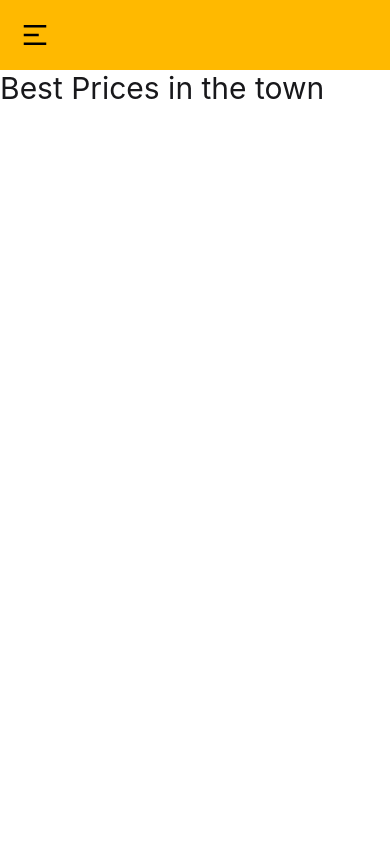
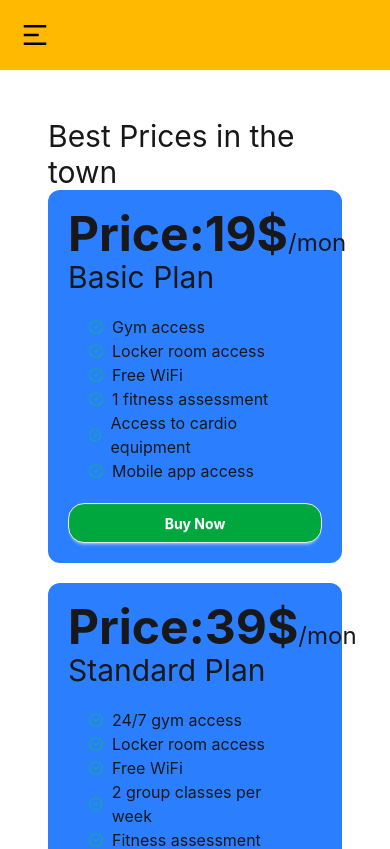
Before and after one commit to webdiv-rakib/Price-Options, a React (Vite) app: page / in a window 390 px wide. Shown: the top 849 px of the page. Built offline with nearby package versions, Linux system fonts and the light colour scheme.

Commit message:
Responsive pricing card with Tailwind and react icons

```diff
--- /dev/null
+++ b/src/components/Feature/Feature.jsx
@@ -0,0 +1,10 @@
+import { CiCircleCheck } from "react-icons/ci";
+const Feature = ({ feature }) => {
+    return (
+        <div>
+            <p className="flex items-center gap-2"><CiCircleCheck className="text-green-500"></CiCircleCheck>{feature}</p>
+        </div>
+    );
+};
+
+export default Feature;
--- a/src/components/PriceOption/PriceOption.jsx
+++ b/src/components/PriceOption/PriceOption.jsx
@@ -1,7 +1,21 @@
-const PriceOption = ({option}) => {
+import Feature from "../Feature/Feature";
+
+const PriceOption = ({ option }) => {
+    const { name, price, features } = option;
     return (
-        <div>
-
+        <div className="bg-blue-500 p-5 rounded-xl flex flex-col">
+            <h2>
+                <span className="text-5xl font-bold">Price:{price}$</span>
+                <span className="text-2xl">/mon</span>
+            </h2>
+            <h4 className="text-3xl">{name}</h4>
+            <div className="p-5 flex-grow">
+                {
+                    features.map((feature, idx) => <Feature feature={feature}
+                        key={idx}></Feature>)
+                }
+            </div>
+            <button className="btn w-full bg-green-600 font-bold rounded-2xl hover:bg-green-800 text-white">Buy Now</button>
         </div>
     );
 };
--- a/src/components/PriceOptions/PriceOptions.jsx
+++ b/src/components/PriceOptions/PriceOptions.jsx
@@ -85,11 +85,13 @@ const PriceOptions = () => {
         }
     ]
     return (
-        <div>
+        <div className='m-12'>
             <h2 className='text-3xl'>Best Prices in the town</h2>
-            {
-                priceOptions.map(option => <PriceOption key={option.id} option={option}></PriceOption>)
-            }
+            <div className='md:grid md:grid-cols-3 gap-5 flex flex-col'>
+                {
+                    priceOptions.map(option => <PriceOption key={option.id} option={option}></PriceOption>)
+                }
+            </div>
         </div>
     );
 };
```
